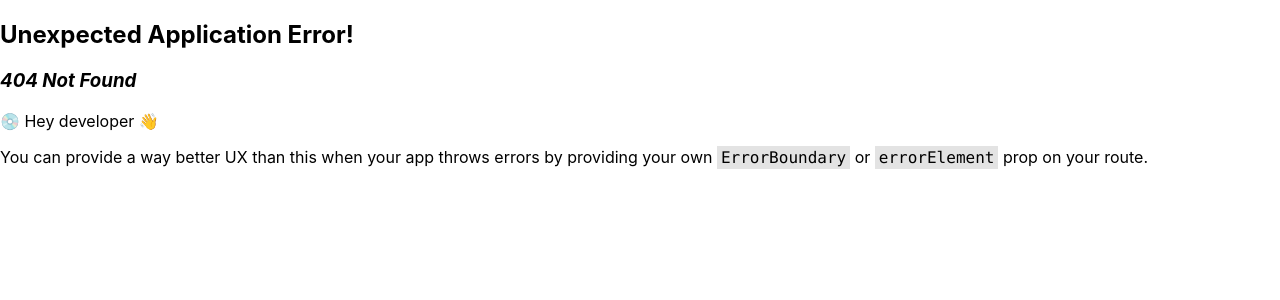
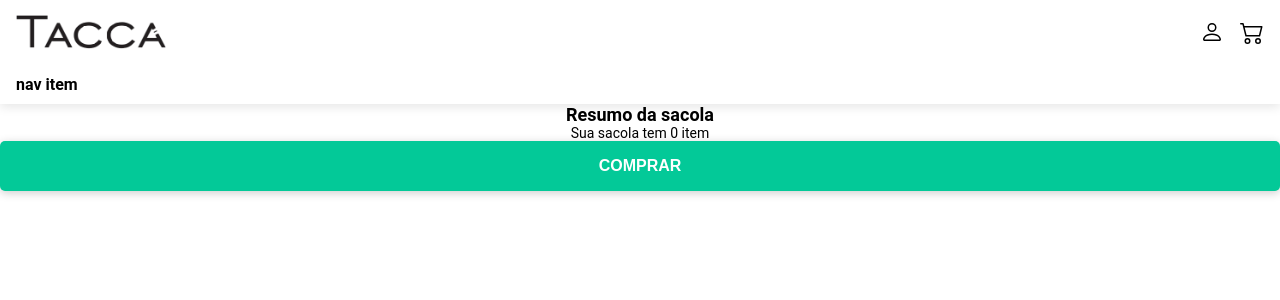
Before and after one commit to FranciscoBBC/mais-todos-frontend-challenge, a React (Create React App) app in the folder mais-todos-web-app/: page /cart in a window 1280 px wide. Before the commit this address had no page. Shown: the top 300 px of the page. Built offline with nearby package versions, Linux system fonts and the light colour scheme.

Commit message:
feat: create cart page

```diff
--- a/mais-todos-web-app/src/index.js
+++ b/mais-todos-web-app/src/index.js
@@ -7,6 +7,7 @@ import App from "./App";
 import reportWebVitals from "./reportWebVitals";
 import Home from "./pages/Home";
 import Product from "./pages/Product";
+import Cart from "./pages/Cart";
 
 // creating routes
 const router = createBrowserRouter([
@@ -21,6 +22,10 @@ const router = createBrowserRouter([
       {
         path: "/product/:id",
         element: <Product />,
+      },
+      {
+        path: "/cart",
+        element: <Cart />,
       },
     ],
   },
--- /dev/null
+++ b/mais-todos-web-app/src/pages/Cart/Cart.js
@@ -0,0 +1,54 @@
+import React from "react";
+import { useNavigate } from "react-router-dom";
+import useCartStore from "../../store/useCartStore";
+import {
+  PageTitle,
+  ItemsCounter,
+  ImageWrapper,
+  ProductImg,
+  ResumeWrapper,
+  Title,
+  PriceWrapper,
+  CartItem,
+  ExcludIcon,
+} from "./styles";
+import priceFormatter from "../../utils/priceFormater";
+import Button from "../../components/Button";
+
+const Cart = () => {
+  const cartStorage = useCartStore((state) => state.cart);
+  const removeProductFromCart = useCartStore(
+    (state) => state.removeProductFromCart
+  );
+  const navigate = useNavigate();
+
+  return (
+    <div>
+      <PageTitle>Resumo da sacola</PageTitle>
+      <div>
+        <ItemsCounter>
+          Sua sacola tem {cartStorage.length}
+          {cartStorage.length > 1 ? " items" : " item"}
+        </ItemsCounter>
+        {cartStorage.map((item) => (
+          <CartItem key={item.id}>
+            <ResumeWrapper>
+              <ImageWrapper>
+                <ProductImg alt="item cart" src={item.image} />
+              </ImageWrapper>
+              <Title>{item.title}</Title>
+              <PriceWrapper>{priceFormatter(item.price)}</PriceWrapper>
+              <ExcludIcon
+                size={24}
+                onClick={() => removeProductFromCart(item.id)}
+              />
+            </ResumeWrapper>
+          </CartItem>
+        ))}
+        <Button onClick={() => navigate("/checkout")}>COMPRAR</Button>
+      </div>
+    </div>
+  );
+};
+
+export default Cart;
--- /dev/null
+++ b/mais-todos-web-app/src/pages/Cart/index.js
@@ -0,0 +1 @@
+export { default } from "./Cart";
--- /dev/null
+++ b/mais-todos-web-app/src/pages/Cart/styles.js
@@ -0,0 +1,55 @@
+import { BsTrash } from "react-icons/bs";
+import styled from "styled-components";
+
+export const PageTitle = styled.h1`
+  font-size: 18px;
+`;
+
+export const ItemsCounter = styled.h2`
+  font-size: 14px;
+  font-weight: 400;
+`;
+
+export const ResumeWrapper = styled.div`
+  display: grid;
+  grid-template-columns: 1fr 1fr;
+  grid-template-rows: 70px 50px 50px;
+  grid-column-gap: var(--spacing-2);
+  text-align: left;
+`;
+
+export const CartItem = styled.div`
+  margin: var(--spacing-3) 0;
+`;
+
+export const ImageWrapper = styled.div`
+  width: 100%;
+  height: 100%;
+  border: 1px solid var(--color-medium-gray);
+  grid-row-start: 1;
+  grid-row-end: 4;
+`;
+
+export const ProductImg = styled.img`
+  height: 100%;
+  width: 100%;
+  object-fit: contain;
+  max-height: unset;
+`;
+
+export const Title = styled.h3`
+  height: 100%;
+  font-size: 14px;
+`;
+
+export const PriceWrapper = styled.div`
+  height: 100%;
+  font-size: 14px;
+  font-weight: 700;
+  display: flex;
+  align-items: center;
+`;
+
+export const ExcludIcon = styled(BsTrash)`
+  height: 100%;
+`;
```
